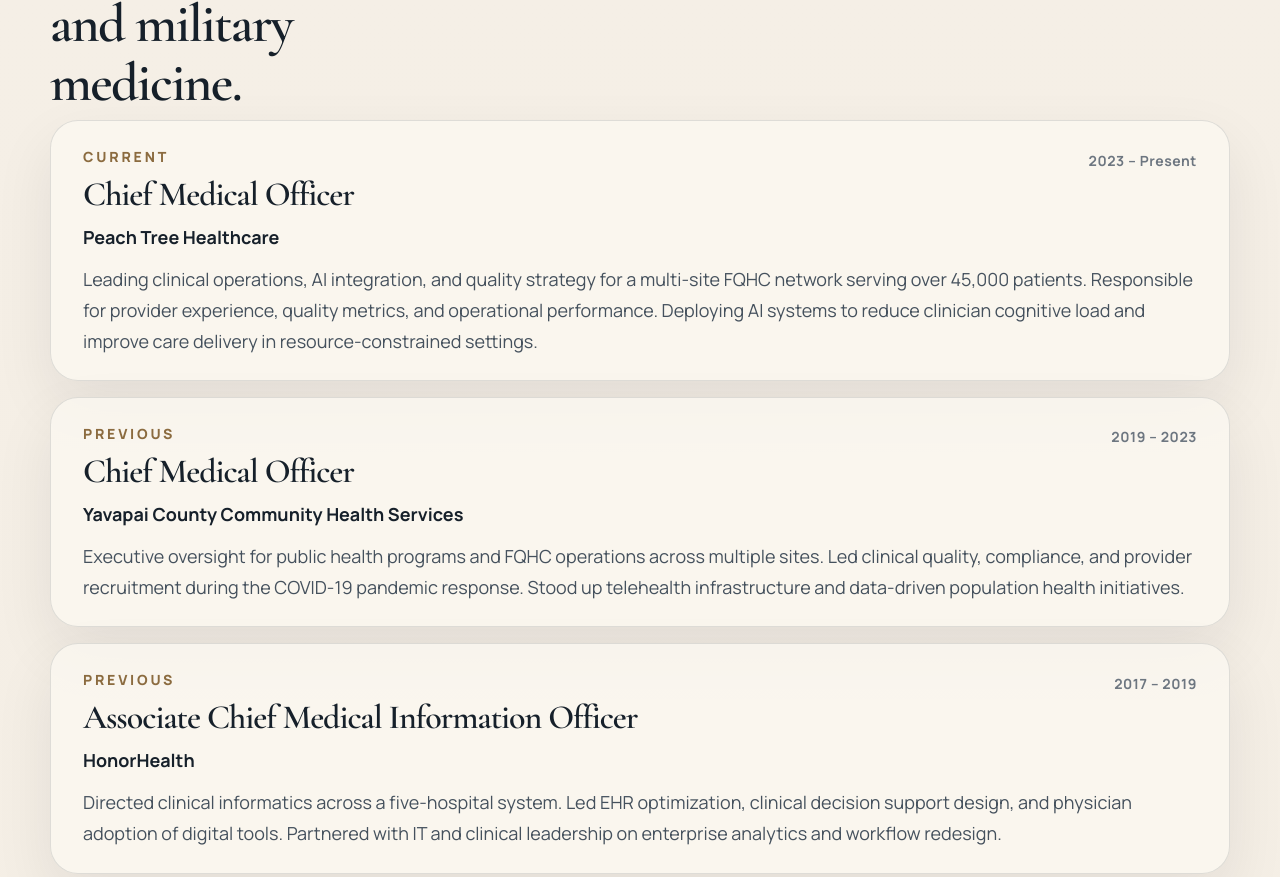
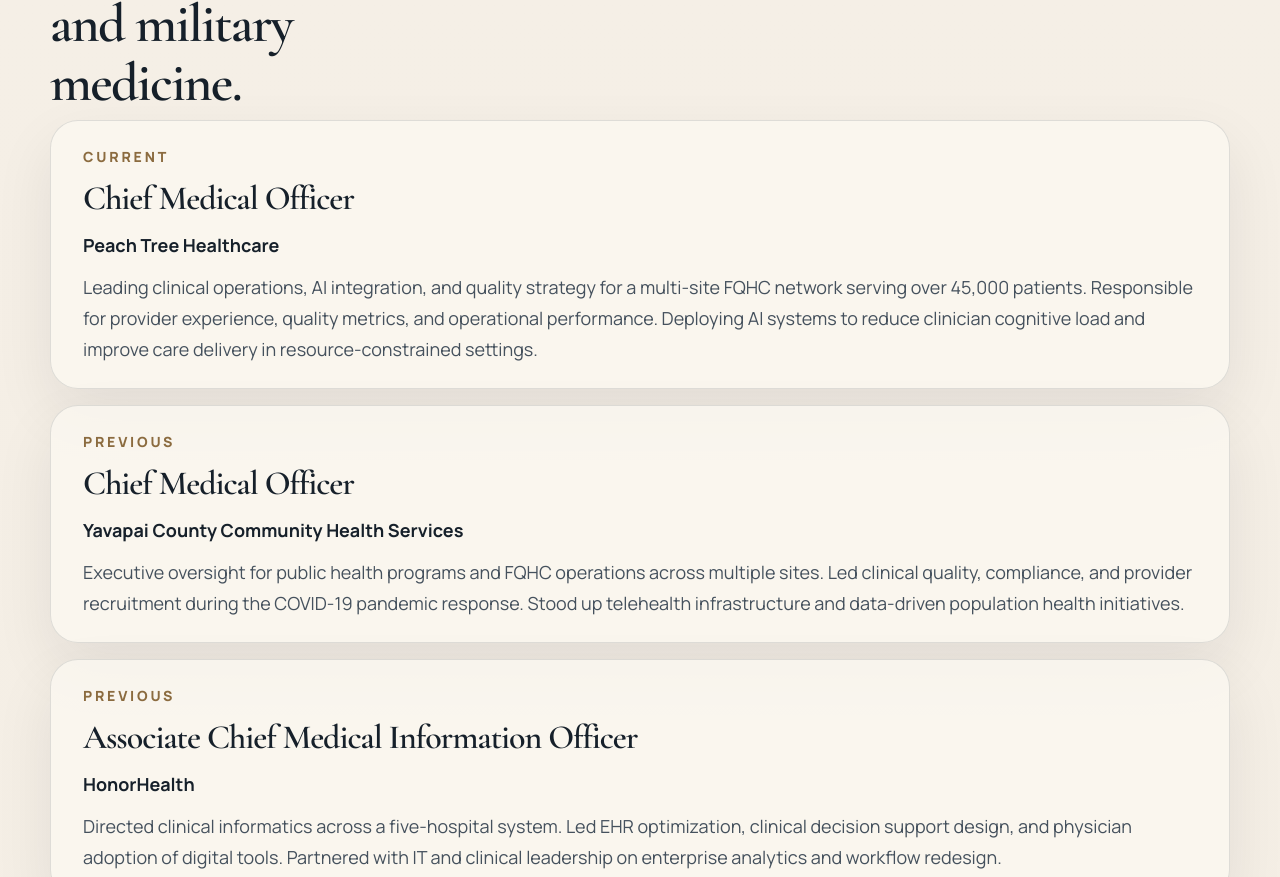
Before and after one commit to ekalpas/drkalpas-redesign, a website built with Vite: page index.html in a window 1280 px wide. Shown: the part 3211-4088 px from the top of the page. Built offline with nearby package versions, Linux system fonts and the light colour scheme.

Commit message:
fix: remove years from Experience cards, simplify to flat layout

```diff
--- a/index.html
+++ b/index.html
@@ -265,36 +265,21 @@
         </div>
         <div class="experience-stack">
           <article class="experience-item">
-            <div class="experience-header">
-              <div>
             <p class="experience-meta">Current</p>
             <h3>Chief Medical Officer</h3>
             <p class="experience-org">Peach Tree Healthcare</p>
-              </div>
-              <p class="experience-date">2023 &ndash; Present</p>
-            </div>
             <p>Leading clinical operations, AI integration, and quality strategy for a multi-site FQHC network serving over 45,000 patients. Responsible for provider experience, quality metrics, and operational performance. Deploying AI systems to reduce clinician cognitive load and improve care delivery in resource-constrained settings.</p>
           </article>
           <article class="experience-item">
-            <div class="experience-header">
-              <div>
             <p class="experience-meta">Previous</p>
             <h3>Chief Medical Officer</h3>
             <p class="experience-org">Yavapai County Community Health Services</p>
-              </div>
-              <p class="experience-date">2019 &ndash; 2023</p>
-            </div>
             <p>Executive oversight for public health programs and FQHC operations across multiple sites. Led clinical quality, compliance, and provider recruitment during the COVID-19 pandemic response. Stood up telehealth infrastructure and data-driven population health initiatives.</p>
           </article>
           <article class="experience-item">
-            <div class="experience-header">
-              <div>
             <p class="experience-meta">Previous</p>
             <h3>Associate Chief Medical Information Officer</h3>
             <p class="experience-org">HonorHealth</p>
-              </div>
-              <p class="experience-date">2017 &ndash; 2019</p>
-            </div>
             <p>Directed clinical informatics across a five-hospital system. Led EHR optimization, clinical decision support design, and physician adoption of digital tools. Partnered with IT and clinical leadership on enterprise analytics and workflow redesign.</p>
           </article>
         </div>
```
Lines whose indentation alone changed are shown as unchanged.
